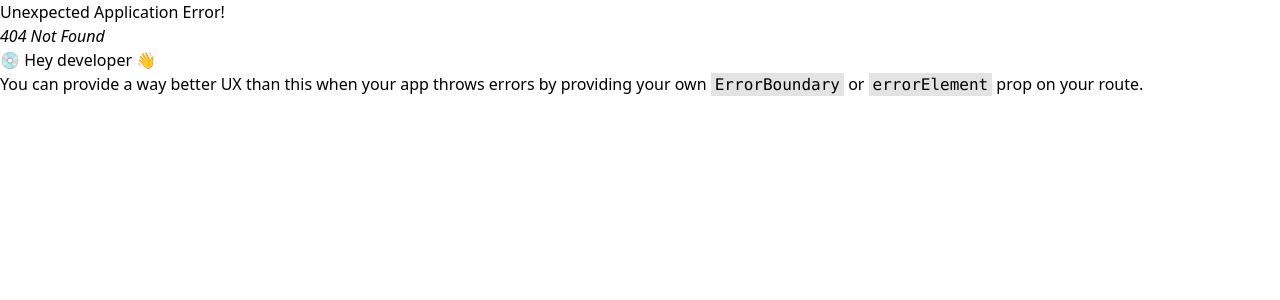
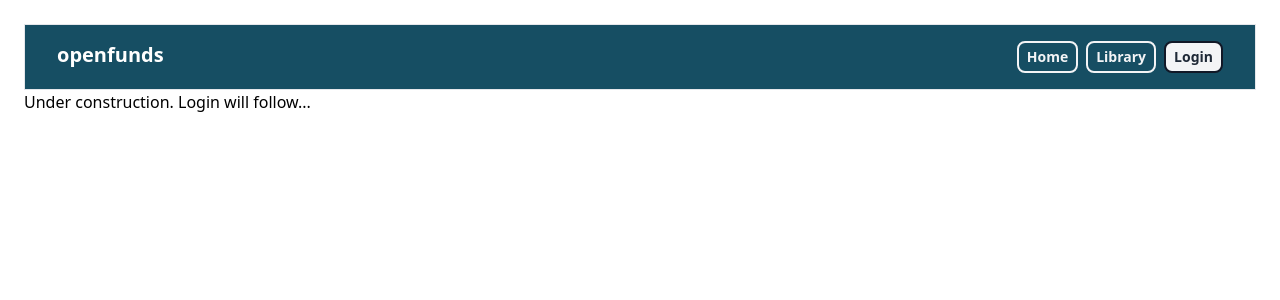
Before and after one commit to partikami/openfunds, a React (Vite) app in the folder client/: page /login in a window 1280 px wide. Before the commit this address had no page. Shown: the top 300 px of the page. Built offline with nearby package versions, Linux system fonts and the light colour scheme.

Commit message:
Merge Navbar with main

```diff
--- /dev/null
+++ b/client/src/components/Error.jsx
@@ -0,0 +1,12 @@
+function Error() {
+  return (
+    <>
+      <main className="mx-auto px-4 flex-col w-full justify-items-center bg-cyan-900">
+      <div className="text-4xl font-bold text-white">Error</div>
+      <div className="text-2xl text-gray-300">You must be kidding. I do not make errors!</div>
+      </main>
+    </>
+  );
+}
+
+export default Error;
--- /dev/null
+++ b/client/src/components/Login.jsx
@@ -0,0 +1,5 @@
+function LoginPage() {
+  return <h1>Under construction. Login will follow...</h1>;
+}
+
+export default LoginPage;
--- a/client/src/components/Navbar.jsx
+++ b/client/src/components/Navbar.jsx
@@ -6,15 +6,34 @@ export default function NavBar() {
 
   const navLinkClasses =
     "text-gray-100 font-bold text-sm px-2 py-1 border-2 border-gray-100 hover:bg-gray-100 hover:text-gray-800 rounded-lg transition duration-300";
+  const navLinkClassesActive =
+    "text-gray-100 font-bold text-sm px-2 py-1 border-2 border-gray-900 bg-gray-100 text-gray-800 rounded-lg transition duration-300";
   const buttons = (
     <>
-      <NavLink className={navLinkClasses} to="/">
+      <NavLink
+        className={({ isActive }) =>
+          isActive ? navLinkClassesActive : navLinkClasses
+        }
+        to="/"
+      >
         Home
       </NavLink>
-      <NavLink className={navLinkClasses} to="/list">
+      <NavLink
+        className={({ isActive }) =>
+          isActive ? navLinkClassesActive : navLinkClasses
+        }
+        to="/list"
+      >
         Library
       </NavLink>
-      <NavLink className={navLinkClasses}>Login</NavLink>
+      <NavLink
+        className={({ isActive }) =>
+          isActive ? navLinkClassesActive : navLinkClasses
+        }
+        to="/login"
+      >
+        Login
+      </NavLink>
     </>
   );
 
--- a/client/src/main.jsx
+++ b/client/src/main.jsx
@@ -5,17 +5,21 @@ import App from "./App.jsx";
 import Record from "./components/Record";
 import RecordList from "./components/RecordList";
 import Welcome from "./components/Welcome";
+import Login from "./components/Login";
+import Error from "./components/Error"
 import "./index.css";
 
 const router = createBrowserRouter([
   {
     path: "/",
     element: <App />,
+    errorElement: <Error />,
     children: [
       { index: true, element: <Welcome /> },
       { path: "/list", element: <RecordList /> },
       { path: "/edit/:id", element: <Record /> },
       { path: "/create", element: <Record /> },
+      { path: "/login", element: <Login /> },
     ],
   },
 ]);
```
